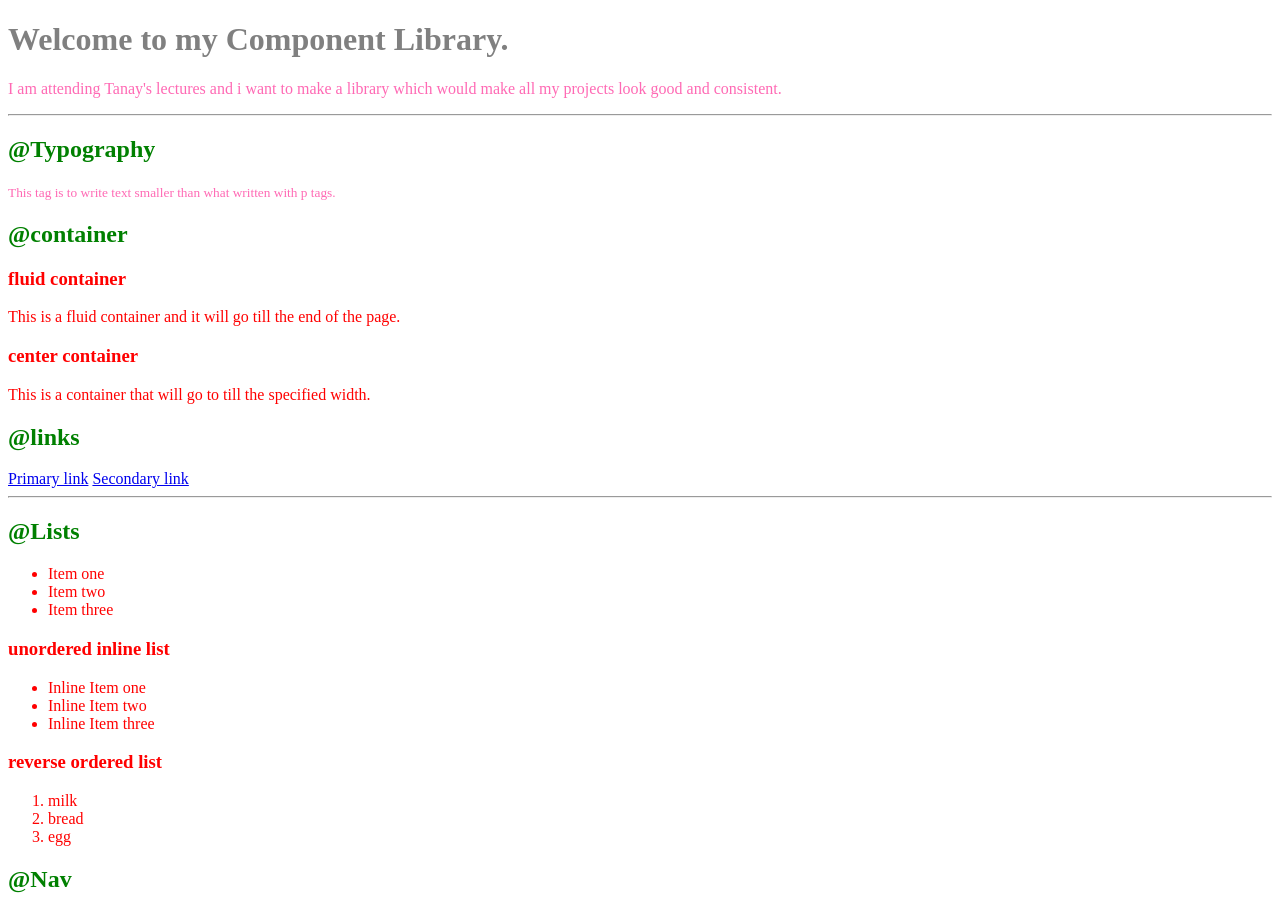
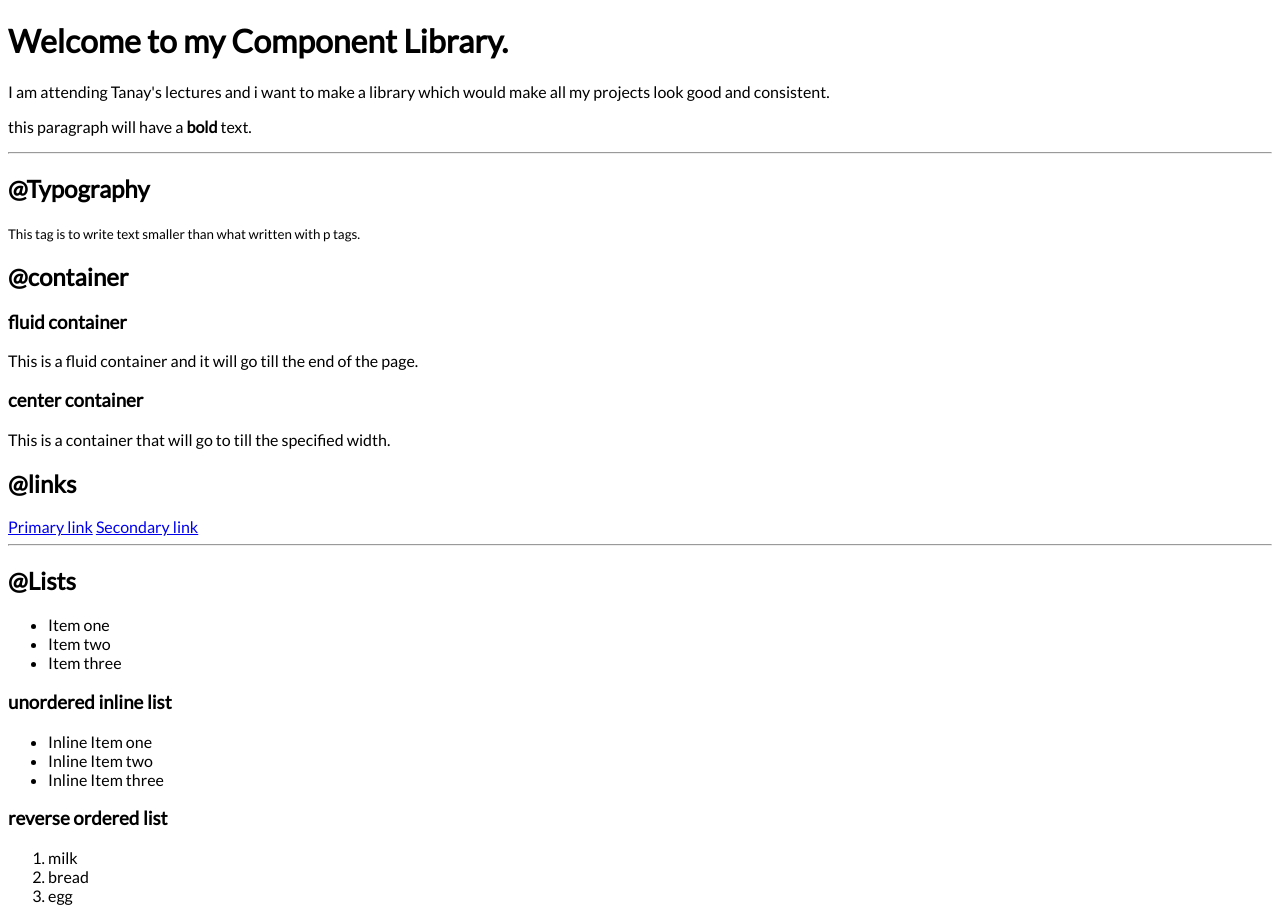
Before and after one commit to sabhinav4523/live-learning, a plain HTML site: page index.html in a window 1280 px wide. Shown: the top 908 px of the page. Drawn offline with Linux system fonts and the light colour scheme.

Commit message:
typography

```diff
--- a/index.html
+++ b/index.html
@@ -16,14 +16,16 @@
 </head>
 <body>
 
-    <h1 id="lib-header"> Welcome to my Component Library.</h1>
+    <h1> Welcome to my Component Library.</h1>
     <p class="para">I am attending Tanay's lectures and i want to make a library which would make all my projects
          look good and consistent.</p>
+
+    <p>this paragraph will have a <strong>bold</strong> text.</p>
 
     <hr> <!--thematic break tag-->
 
     <h2>@Typography</h2>
-    <small class="para">This tag is to write text smaller than what written with p tags.</small>
+    <small>This tag is to write text smaller than what written with p tags.</small>
 
     <h2>@container</h2>
     <h3>fluid container</h3>
--- a/styles.css
+++ b/styles.css
@@ -1,16 +1,5 @@
+@import url('https://fonts.googleapis.com/css2?family=Lato&display=swap');
 body{
-    color: red;
+    font-family: 'Lato',
+     sans-serif;
 }
-h1{
-    color: purple;
-}
-h2{
-    color: green;
-}
-#lib-header{
-    color: grey;
-
-}
-.para{
-    color: hotpink;
-}
```
